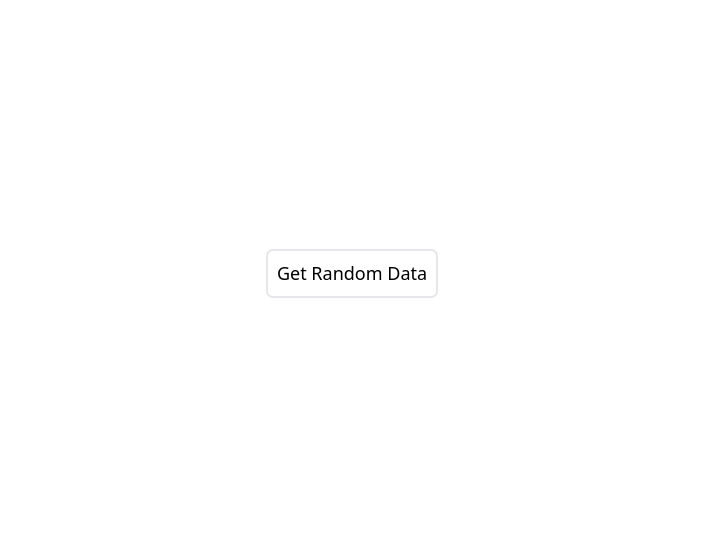
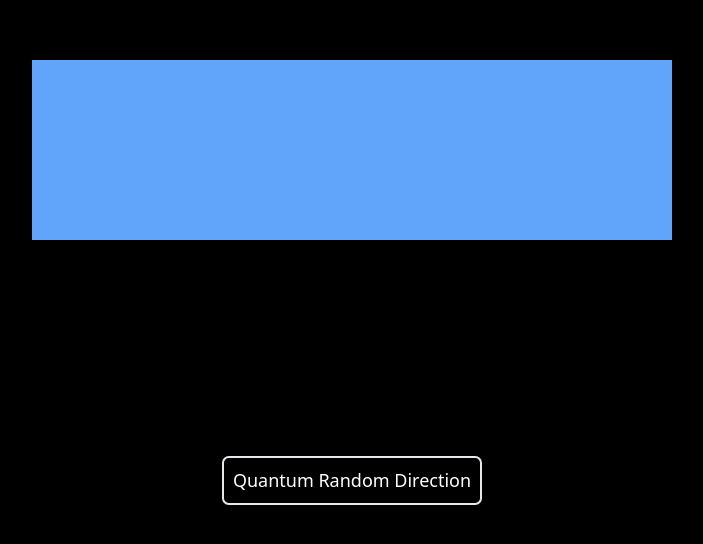
Before and after one commit to mikeyrayvon/broccoli-spider-volleyball, a Next.js app: page / in a window 1280 px wide. Shown: the part 118-662 px from the top of the page, without its empty margins (288-991 px from the left). Built offline with nearby package versions, Linux system fonts and the light colour scheme.

Commit message:
quantum direction

```diff
--- a/pages/index.js
+++ b/pages/index.js
@@ -7,32 +7,54 @@ import Container from '../components/Container'
 
 const Home = () => {
   const [result, setResult] = useState('')
+  const [loading, setLoading] = useState(false)
   const getRandomData = (query) => {
-    console.log(query)
+    setLoading(true)
     postData('/api/qrng', query)
     .then(res => {
       console.log(res)
-      setResult(res.data[0])
+      const dir = getDirection(res.data[0])
+      setResult(dir)
+      setLoading(false)
     })
     .catch(error => {
       console.error(error)
+      setResult('Error')
+      setLoading(false)
     })
   }
 
+  const isInSeq = (s, t) => Number.isInteger((t - s) / 4)
+
+  const getDirection = (t) => {
+    console.log(t)
+    if (isInSeq(1, t)) {
+      return 'Forward'
+    } else if (isInSeq(2, t)) {
+      return 'Right'
+    } else if (isInSeq(3, t)) {
+      return 'Backward'
+    } else if (isInSeq(4, t)) {
+      return 'Left'
+    }
+  }
+
   return (
-    <div className='absolute inset-0 flex flex-col justify-center'>
+    <div className='absolute inset-0 flex flex-col justify-center bg-black'>
       <section className='py-8 text-center'>
         <Container>
-          <div className='mb-4'>
+          <div className='h-8 mb-48 bg-blue-400 p-20 text-white'><span>{loading ? (
+            'Generating...'
+          ) : result}</span></div>
+          <div>
             <button
-              className='border-2 p-2 rounded-md'
+              className='border-2 p-2 rounded-md text-white'
+              disabled={loading}
               onClick={() => getRandomData({
                 length: 1,
-                type: 'uint16',
-                size: 6
-              })}>Get Random Data</button>
+                type: 'uint8'
+              })}>Quantum Random Direction</button>
           </div>
-          <div>{result}</div>
         </Container>
       </section>
     </div>
```
